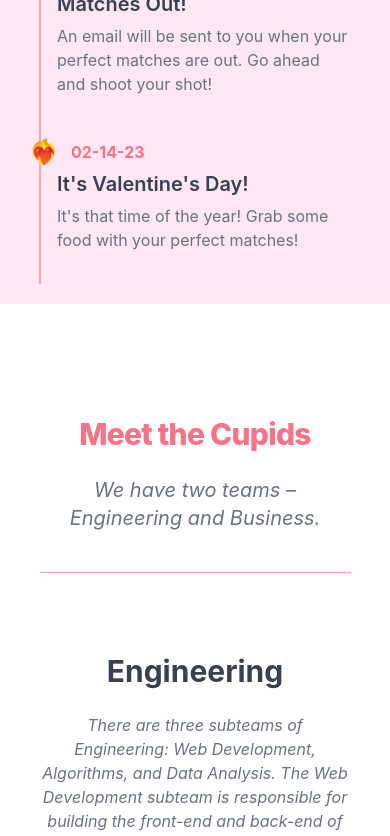
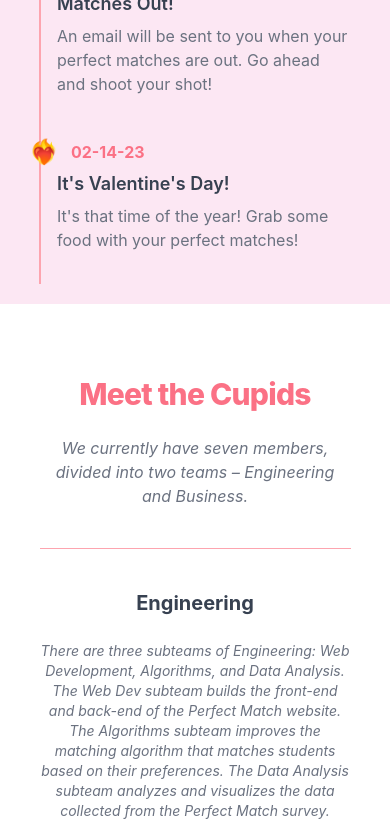
Before and after one commit to Perfect-Match-Org/perfect-match-web, a Next.js app: page /about in a window 390 px wide. Shown: the part 1156-1992 px from the top of the page. Built offline with nearby package versions, Linux system fonts and the light colour scheme.

Commit message:
responsive design for members profile

```diff
--- a/components/footer/footer.tsx
+++ b/components/footer/footer.tsx
@@ -29,10 +29,10 @@ function Footer() {
                     </p>
                 </div>
 
-                <div className="text-xs text-gray-400 flex justify-center mb-3">
+                <div className="text-xs text-gray-400 flex justify-center mb-2 mx-1">
                     This organization is a registered student organization of Cornell University.
                 </div>
-                <div className="text-xs text-gray-400 flex justify-center pb-6">
+                <div className="text-xs text-gray-400 flex justify-center pb-6 mx-1">
                     If you have a disability and are having trouble accessing information on this website or need materials in an alternate format, please
                     contact us at cornell.perfectmatch@gmail.com.
                 </div>
--- a/components/members/index.tsx
+++ b/components/members/index.tsx
@@ -5,18 +5,18 @@ import { team } from './members';
 const Members: React.FC = () => {
     return (
         <div className="pt-16 pb-10 sm:py-6 mx-[5%] sm:mx-[10%] lg:mx-[15%]">
-            <div className="container px-5 sm:px-0 py-12 sm:py-20 mx-auto sm:mx-0">
+            <div className="container px-5 sm:px-0 py-2 sm:py-20 mx-auto sm:mx-0">
                 <div className="text-center mb-0">
                     <h2 className="mb-6 text-3xl tracking-tight font-extrabold text-rose-400 sm:text-5xl sm:mb-8">Meet the Cupids</h2>
 
-                    <p className="text-gray-500 text-xl mb-10 italic">We have two teams – Engineering and Business.</p>
-                    <hr className="border-1 border-rose-300 my-5 w-[100%]" />
+                    <p className="text-gray-500 italic text-base sm:text-xl mb-10">We currently have seven members, divided into two teams – Engineering and Business.</p>
+                    <hr className="border-1 border-rose-300 w-[100%]" />
                 </div>
 
                 {team.map((division, idx) => (
                     <div key={idx}>
-                        <h3 className="mb-6 text-3xl text-center font-bold text-gray-700 mt-20">{division.Name}</h3>
-                        <p className="mb-12 italic text-center text-gray-500">{division.Description}</p>
+                        <h3 className="mb-6 text-xl sm:text-3xl text-center font-bold text-gray-700 sm:mt-16 mt-10">{division.Name}</h3>
+                        <p className="mb-12 italic text-center text-gray-500 text-sm sm:text-base">{division.Description}</p>
 
                         <div className="flex flex-wrap justify-center gap-10">
                             {division.Members &&
@@ -31,7 +31,7 @@ const Members: React.FC = () => {
                                                 className="rounded-full object-cover"
                                                 loading='eager'
                                             />
-                                            <p className="font-medium text-lg text-gray-800 text-center mt-4">{member.Name}</p>
+                                            <p className="font-semibold sm:text-lg text-gray-700 text-center sm:mt-4 mt-3">{member.Name}</p>
                                             <p className="text-gray-700 text-sm text-center">{member.Major}, {member.ClassYear}</p>
                                             <p className="text-rose-500 text-sm text-center">{member.Title1}</p>
                                             <p className="text-rose-500 text-sm text-center">{member.Title2}</p>
@@ -39,7 +39,7 @@ const Members: React.FC = () => {
                                     </a>
                                 ))}
                         </div>
-                        <hr className="border-1 border-rose-300 mt-20 w-[100%]" />
+                        <hr className="border-1 border-rose-300 sm:mt-16 mt-12 w-[100%]" />
                     </div>
                 ))}
             </div>
--- a/components/members/members.ts
+++ b/components/members/members.ts
@@ -1,12 +1,12 @@
 export const team = [
     {
         Name: 'Engineering',
-        Description: 'There are three subteams of Engineering: Web Development, Algorithms, and Data Analysis. The Web Development subteam is responsible for building the front-end and back-end of the Perfect Match website. The Algorithms subteam is responsible for building the matching algorithm that matches students based on their preferences. The Data Analysis subteam is responsible for analyzing and visualizing the data collected from the Perfect Match survey.',
+        Description: 'There are three subteams of Engineering: Web Development, Algorithms, and Data Analysis. The Web Dev subteam builds the front-end and back-end of the Perfect Match website. The Algorithms subteam improves the matching algorithm that matches students based on their preferences. The Data Analysis subteam analyzes and visualizes the data collected from the Perfect Match survey.',
         Members: [
             {
                 Name: 'Nicholas Varela',
                 ClassYear: 2025,
-                Major: 'CS & Government',
+                Major: 'CS & Public Policy',
                 Img: '/members/nick.jpg',
                 Linkedin: 'https://www.linkedin.com/in/nicholas-varela',
                 Title1: 'Engineering Team Lead',
--- a/pages/about.tsx
+++ b/pages/about.tsx
@@ -97,7 +97,7 @@ const About: any = (props: any) => {
                                     <p className="text-rose-400 text-l font-bold">02-01-23 5PM</p>
                                 </div>
                                 <div className="mt-0.5 ml-4 mb-6">
-                                    <h4 className="text-gray-700 font-semibold text-xl mb-1.5">PM2023 is Launched!</h4>
+                                    <h4 className="text-gray-700 font-semibold text-lg mb-1.5">PM2023 is Launched!</h4>
                                     <p className="text-gray-500 mb-3">
                                         Sign in with your Cornell email. Then fill out your profile and the survey! For updates on PM23, follow us on{' '}
                                         <a className="underline" href="https://www.instagram.com/cornellperfectmatch/" target="_blank" rel="noreferrer">
@@ -113,17 +113,17 @@ const About: any = (props: any) => {
                                     <p className="text-rose-400 text-l font-bold">02-13-23 Noon</p>
                                 </div>
                                 <div className="mt-0.5 ml-4 mb-6">
-                                    <h4 className="text-gray-700 font-semibold text-xl mb-1.5">PM Closes!</h4>
+                                    <h4 className="text-gray-700 font-semibold text-lg mb-1.5">PM Closes!</h4>
                                     <p className="text-gray-500 mb-3">Hurry up! Cupid is flying away! Make sure to submit your response on time.</p>
                                 </div>
                             </li>
                             <li>
                                 <div className="flex flex-start items-center pt-2">
                                     <div className="-ml-3 mr-3 text-2xl">💞</div>
-                                    <p className="text-rose-400 text-l font-bold">02-13-23 Night</p>
+                                    <p className="text-rose-400 font-bold">02-13-23 Night</p>
                                 </div>
                                 <div className="mt-0.5 ml-4 pb-5">
-                                    <h4 className="text-gray-700 font-semibold text-xl mb-1.5">Matches Out!</h4>
+                                    <h4 className="text-gray-700 font-semibold text-lg mb-1.5">Matches Out!</h4>
                                     <p className="text-gray-500 mb-3">
                                         An email will be sent to you when your perfect matches are out. Go ahead and shoot your shot!
                                     </p>
@@ -132,10 +132,10 @@ const About: any = (props: any) => {
                             <li>
                                 <div className="flex flex-start items-center pt-2">
                                     <div className="-ml-3 mr-3 text-2xl">❤️‍🔥</div>
-                                    <p className="text-rose-400 text-l font-bold">02-14-23</p>
+                                    <p className="text-rose-400 font-bold">02-14-23</p>
                                 </div>
                                 <div className="mt-0.5 ml-4 pb-5">
-                                    <h4 className="text-gray-700 font-semibold text-xl mb-1.5">It&apos;s Valentine&apos;s Day!</h4>
+                                    <h4 className="text-gray-700 font-semibold text-lg mb-1.5">It&apos;s Valentine&apos;s Day!</h4>
                                     <p className="text-gray-500 mb-3">It&apos;s that time of the year! Grab some food with your perfect matches!</p>
                                 </div>
                             </li>
@@ -160,7 +160,7 @@ const About: any = (props: any) => {
                                     </summary>
 
                                     <p style={{ paddingTop: '10px', paddingLeft: '15px' }}>
-                                        Perfect Match is a matchmaking service for Cornell students and faculty. It uses machine learning algorithms to match
+                                        Perfect Match is a matchmaking service for Cornell students and alumni. It uses machine learning algorithms to match
                                         participants based on their responses to the survey. Every year, the survey opens in early Feburary and has thousands of
                                         participants. Matches are released the weekend before Valentine&apos;s day.
                                     </p>
@@ -188,8 +188,8 @@ const About: any = (props: any) => {
                                     </summary>
 
                                     <p style={{ paddingTop: '10px', paddingLeft: '15px' }}>
-                                        There are currently seven members in the team. Each of us focuses on designing, developing, or marketing; there is no
-                                        leader, and we make decisions together.
+                                        There are currently seven members in the team. It is a small team; every member has their unique strengths and responsibilities.
+                                        We typically meet every month to decide on tasks and assign them. However, every January is still a super busy time!
                                     </p>
                                 </details>
                             </div>
@@ -259,7 +259,7 @@ const About: any = (props: any) => {
             </div>
             <div>
                 <section className="bg-white ">
-                    <div className="py-8 mx-auto max-w-screen-xl lg:py-16 mx-[5%] sm:mx-[15%]">
+                    <div className="py-8 mx-auto max-w-screen-xl lg:py-16 mx-[5%] sm:mx-[10%] lg:mx-[15%]">
                         <div className="max-w-screen-lg text-gray-500 sm:text-lg ">
                             <h2 className="mb-4 text-2xl sm:text-4xl tracking-tight font-extrabold text-rose-400 ">Contact Us!</h2>
                             <p className="mb-4 sm:font-medium">Feel free to reach out with questions, suggestions, comments. </p>
```
